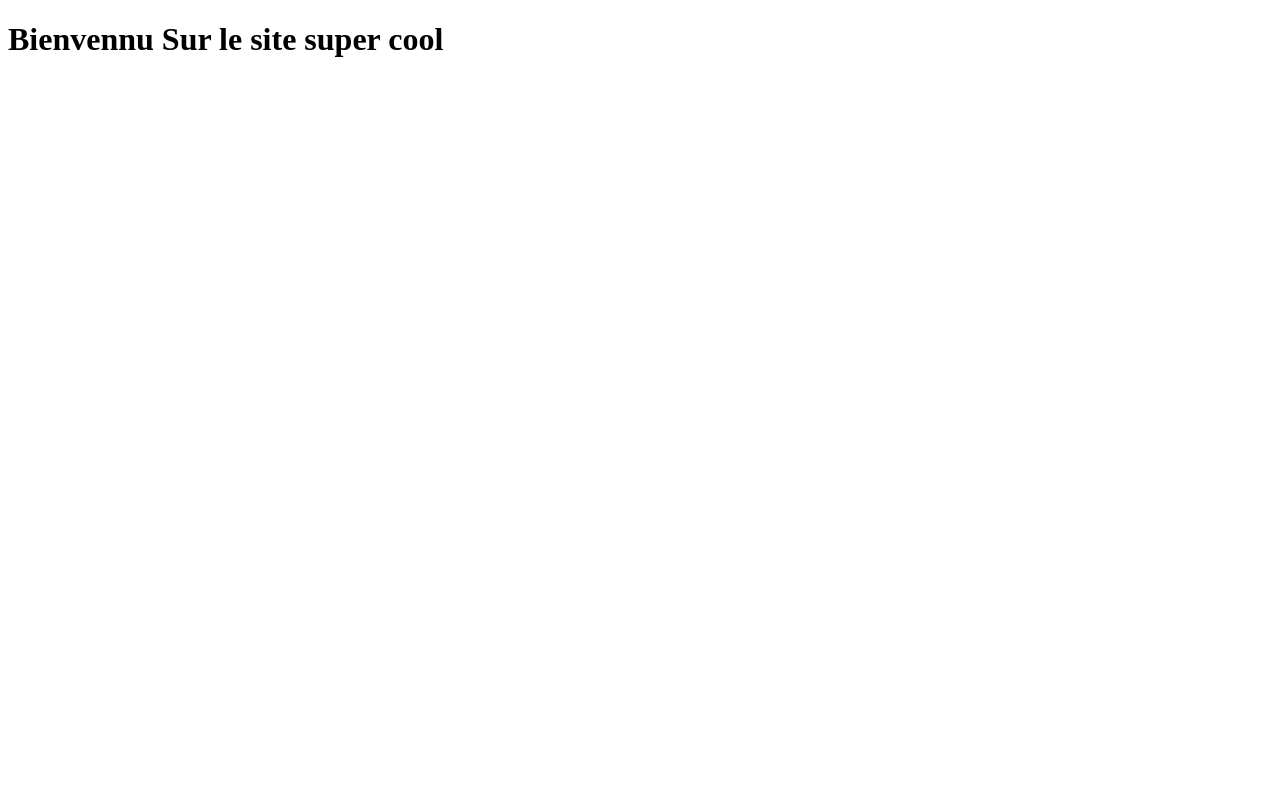
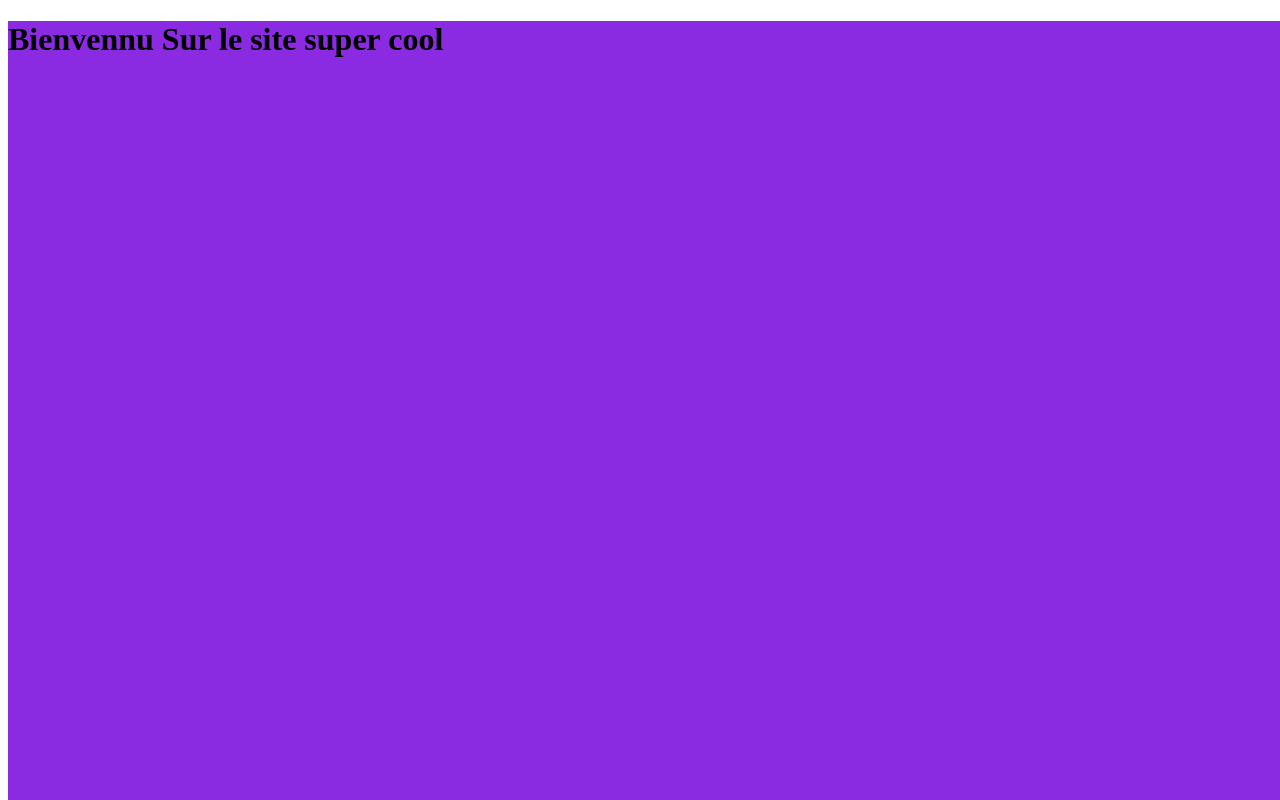
Before and after one commit to PrysmaLlama/Class_9, a website built with Vite: page index.html in a window 1280 px wide. Shown: the top 800 px of the page. Built offline with nearby package versions, Linux system fonts and the light colour scheme.

Commit message:
RAAAAAAAAAAAAAAAAAAAAAAAAAAAAAAAAAAAAAAAAAAAAAAHHH

```diff
--- a/Style.css
+++ b/Style.css
@@ -1,2 +1,4 @@
 .kaito{background-color: blueviolet;
+    width: 100px;
+    height: 100px;
 }
--- a/index.html
+++ b/index.html
@@ -3,7 +3,6 @@
   <head>
     <meta charset="UTF-8" />
     <link rel="icon" type="image/svg+xml" href="/favicon.svg" />
-    <link rel="stylesheet" href="src/style.csss">
     <meta name="viewport" content="width=device-width, initial-scale=1.0" />
     <title>ilovekaito</title>
   </head>
--- a/src/style.css
+++ b/src/style.css
@@ -0,0 +1,4 @@
+.kaito{background-color: blueviolet;
+    width: 100vw;
+    height: 1000px;
+}
```
Also changed, not shown: src/main.js (line endings or trailing spaces).
